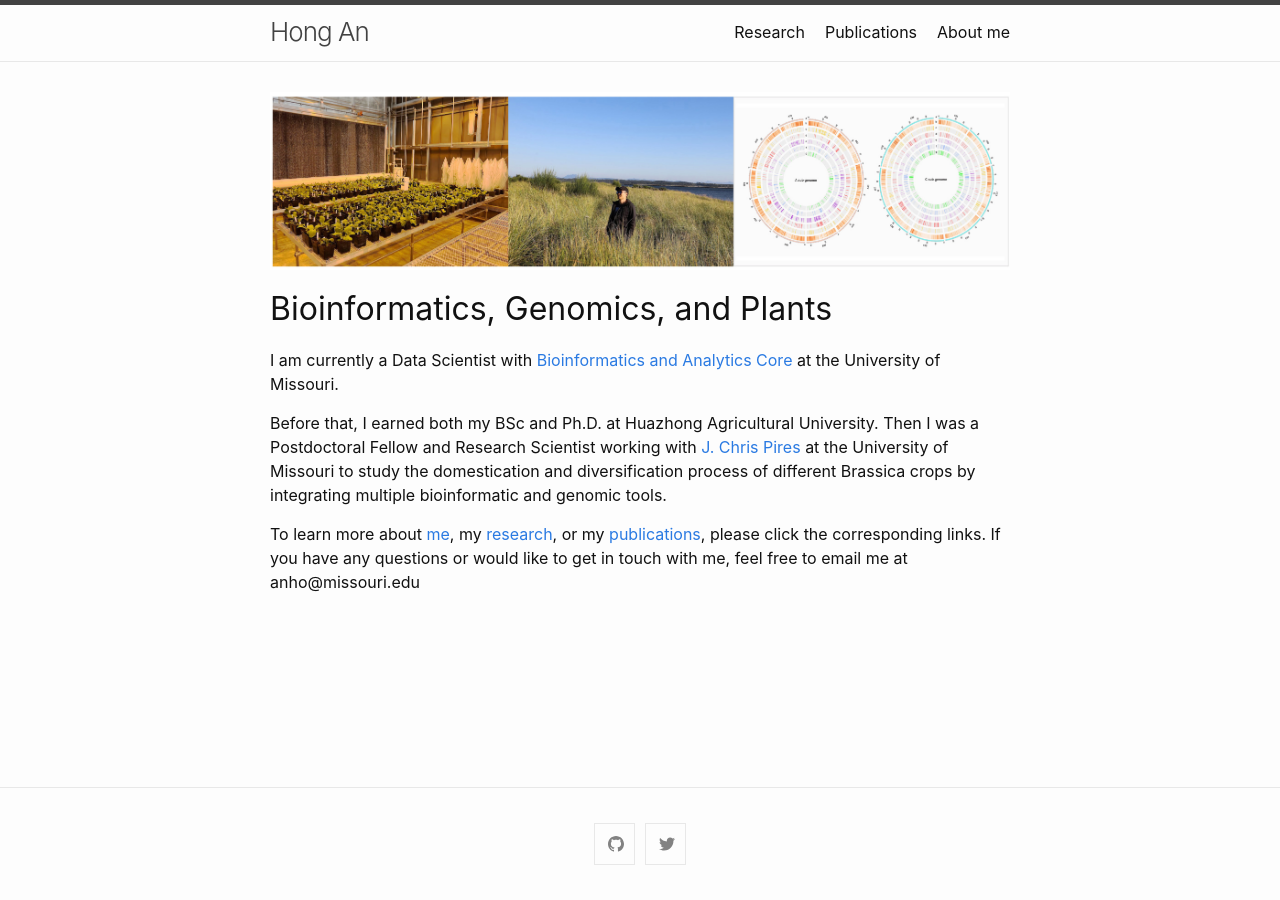
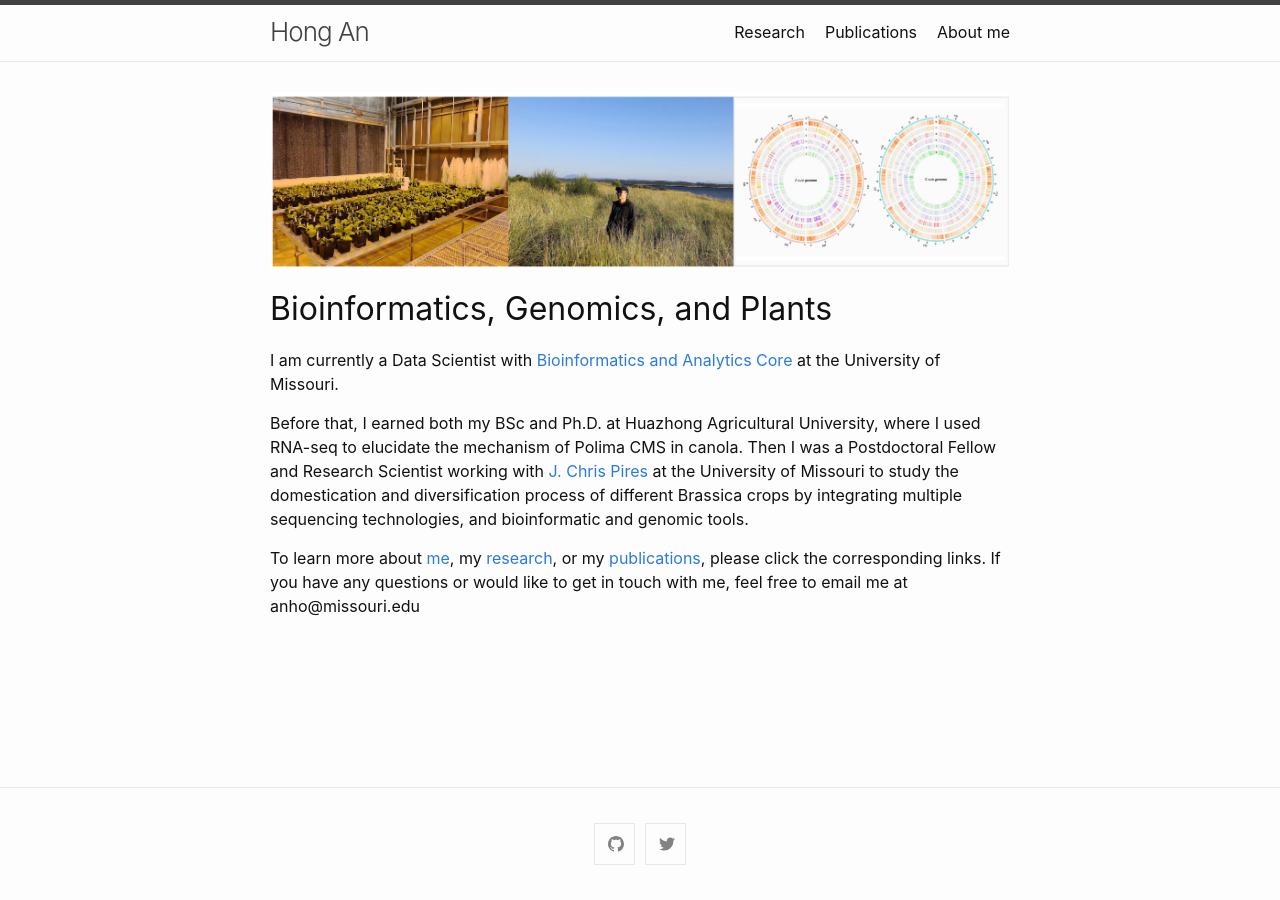
Before and after one commit to anhong11/anhong11.github.io, a Jekyll site: the page built from index.md, in a window 1280 px wide. Built offline with Jekyll 4.4.1, drawn with Linux system fonts in a browser that asks for light colours; our own code applies the rules of GitHub Pages for plain Markdown files.

Commit message:
Update index.md

```diff
--- a/index.md
+++ b/index.md
@@ -4,6 +4,6 @@
 
 I am currently a Data Scientist with [Bioinformatics and Analytics Core](https://bioinformatics.missouri.edu/) at the University of Missouri.
 
-Before that, I earned both my BSc and Ph.D. at Huazhong Agricultural University. Then I was a Postdoctoral Fellow and Research Scientist working with [J. Chris Pires](https://bondlsc.missouri.edu/person/j-chris-pires/) at the University of Missouri to study the domestication and diversification process of different Brassica crops by integrating multiple bioinformatic and genomic tools.
+Before that, I earned both my BSc and Ph.D. at Huazhong Agricultural University, where I used RNA-seq to elucidate the mechanism of Polima CMS in canola. Then I was a Postdoctoral Fellow and Research Scientist working with [J. Chris Pires](https://bondlsc.missouri.edu/person/j-chris-pires/) at the University of Missouri to study the domestication and diversification process of different Brassica crops by integrating multiple sequencing technologies, and bioinformatic and genomic tools.
 
 To learn more about [me](https://anhong11.github.io/About/), my [research](https://anhong11.github.io/Research/), or my [publications](https://anhong11.github.io/Publications/), please click the corresponding links. If you have any questions or would like to get in touch with me, feel free to email me at anho@missouri.edu
```
